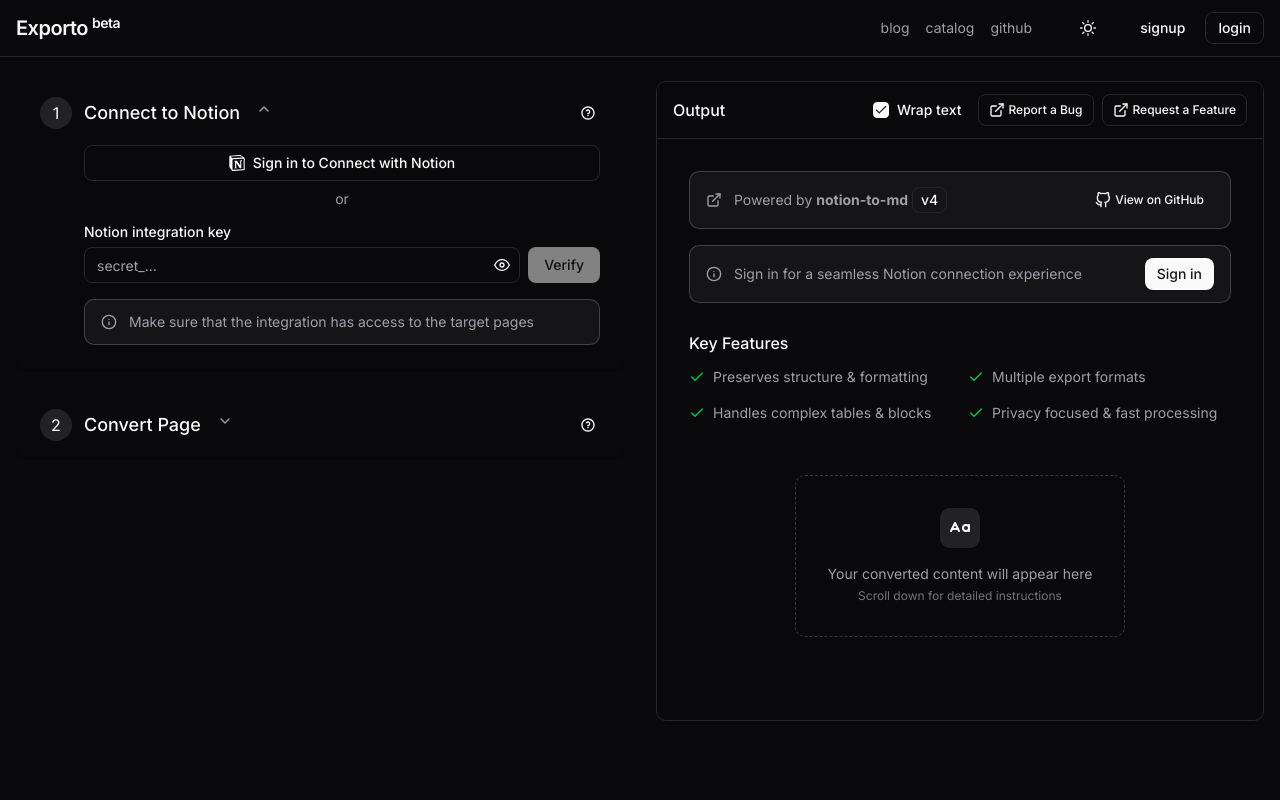
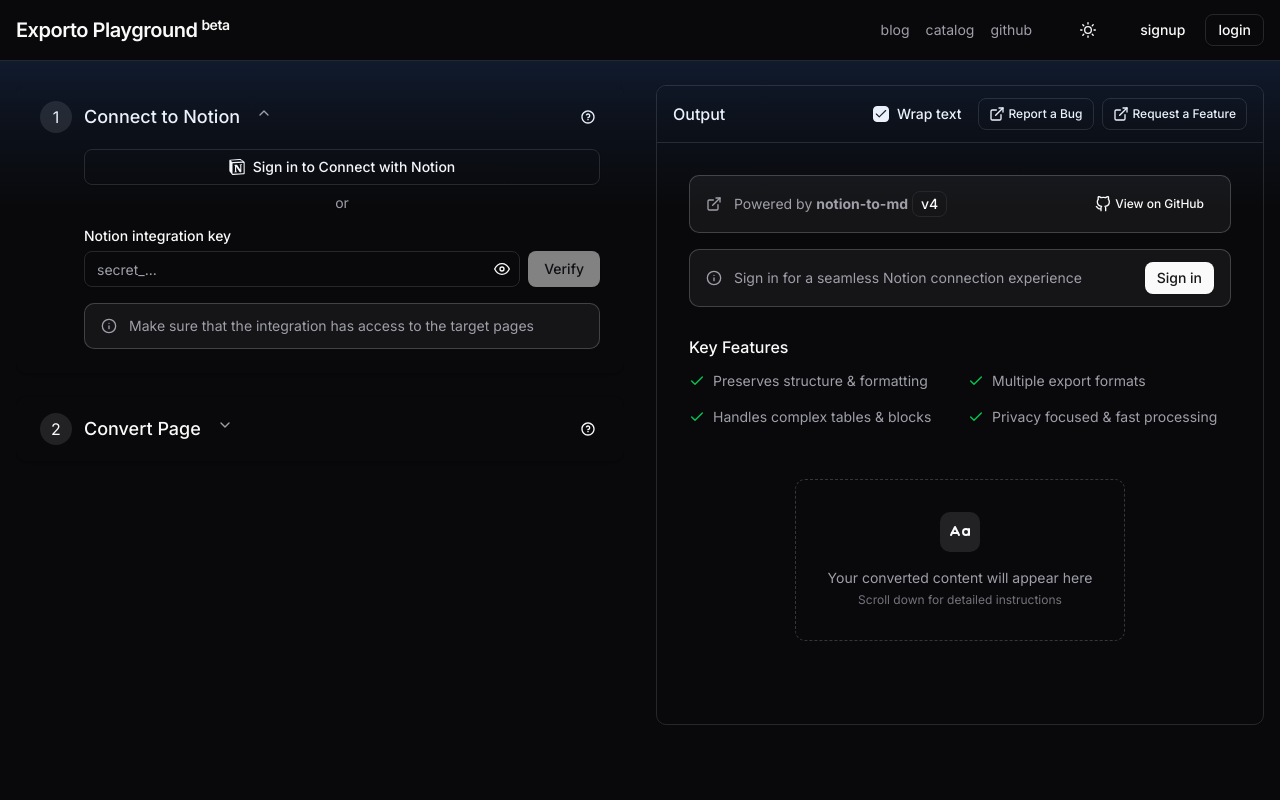
Before and after one commit to join-escape/exporto-playground, a Next.js app: page /playground in a window 1280 px wide. Shown: the top 800 px of the page. Built offline with nearby package versions, Linux system fonts and the light colour scheme; no server answers.

Commit message:
add: bleeding blue gradient
Signed-off-by: Souvik Kar Mahapatra <souvikat001@gmail.com>

```diff
--- a/src/components/auth/AuthModal.tsx
+++ b/src/components/auth/AuthModal.tsx
@@ -40,8 +40,19 @@
 
   return (
     <Dialog open={open} onOpenChange={onOpenChange}>
-      <DialogContent className="sm:max-w-md">
-        <DialogHeader>
+      <DialogContent className="sm:max-w-md overflow-hidden">
+        {/* Gradient effect from top to bottom */}
+        <div
+          className="absolute top-0 left-0 w-full h-[120px] pointer-events-none"
+          style={{
+            background:
+              "linear-gradient(to bottom, rgba(59, 130, 246, 0.15) 0%, rgba(59, 130, 246, 0.07) 60%, rgba(59, 130, 246, 0) 100%)",
+            borderTopLeftRadius: "inherit",
+            borderTopRightRadius: "inherit",
+          }}
+        ></div>
+
+        <DialogHeader className="relative z-10">
           <DialogTitle className="text-xl font-semibold">
             Sign in to Notion Converter
           </DialogTitle>
@@ -50,7 +61,7 @@
             workspace.
           </DialogDescription>
         </DialogHeader>
-        <div className="flex flex-col gap-4 py-6">
+        <div className="flex flex-col gap-4 py-6 relative z-10">
           <Button
             className="flex items-center justify-center gap-2 w-full"
             variant="outline"
--- a/src/components/layout/Header.tsx
+++ b/src/components/layout/Header.tsx
@@ -30,11 +30,12 @@
   };
 
   return (
-    <header className="border-b border-border">
-      <div className="container mx-auto px-4 py-3 flex justify-between items-center">
+    <>
+      <header className="relative border-b border-border z-10">
+        <div className="container mx-auto px-4 h-[60px] flex justify-between items-center">
           <div className="flex items-center">
             <h1 className="text-xl font-semibold tracking-tight">
-            Exporto
+              Exporto Playground
               <sup className="text-sm align-baseline ml-1">beta</sup>
             </h1>
           </div>
@@ -62,8 +63,8 @@
               </a>
             </div>
 
-          {/* Theme toggle (standalone) */}
-          <div className="mx-4">
+            {/* Theme toggle with fixed width and height */}
+            <div className="mx-4 w-8 h-8 flex items-center justify-center">
               <ThemeToggle />
             </div>
 
@@ -74,7 +75,10 @@
                   <DropdownMenuTrigger asChild>
                     <Avatar className="cursor-pointer h-8 w-8">
                       {user.image ? (
-                      <AvatarImage src={user.image} alt={user.name || "User"} />
+                        <AvatarImage
+                          src={user.image}
+                          alt={user.name || "User"}
+                        />
                       ) : null}
                       <AvatarFallback>
                         {getInitials(user.name || "User")}
@@ -112,5 +116,15 @@
           </div>
         </div>
       </header>
+
+      {/* Vertical gradient shadow that extends down from the header */}
+      <div
+        className="absolute top-[60px] left-0 w-full h-[150px] pointer-events-none z-0"
+        style={{
+          background:
+            "linear-gradient(to bottom, rgba(59, 130, 246, 0.15) 0%, rgba(59, 130, 246, 0.07) 40%, rgba(59, 130, 246, 0) 100%)",
+        }}
+      ></div>
+    </>
   );
 }
```
Lines whose indentation alone changed are shown as unchanged.
